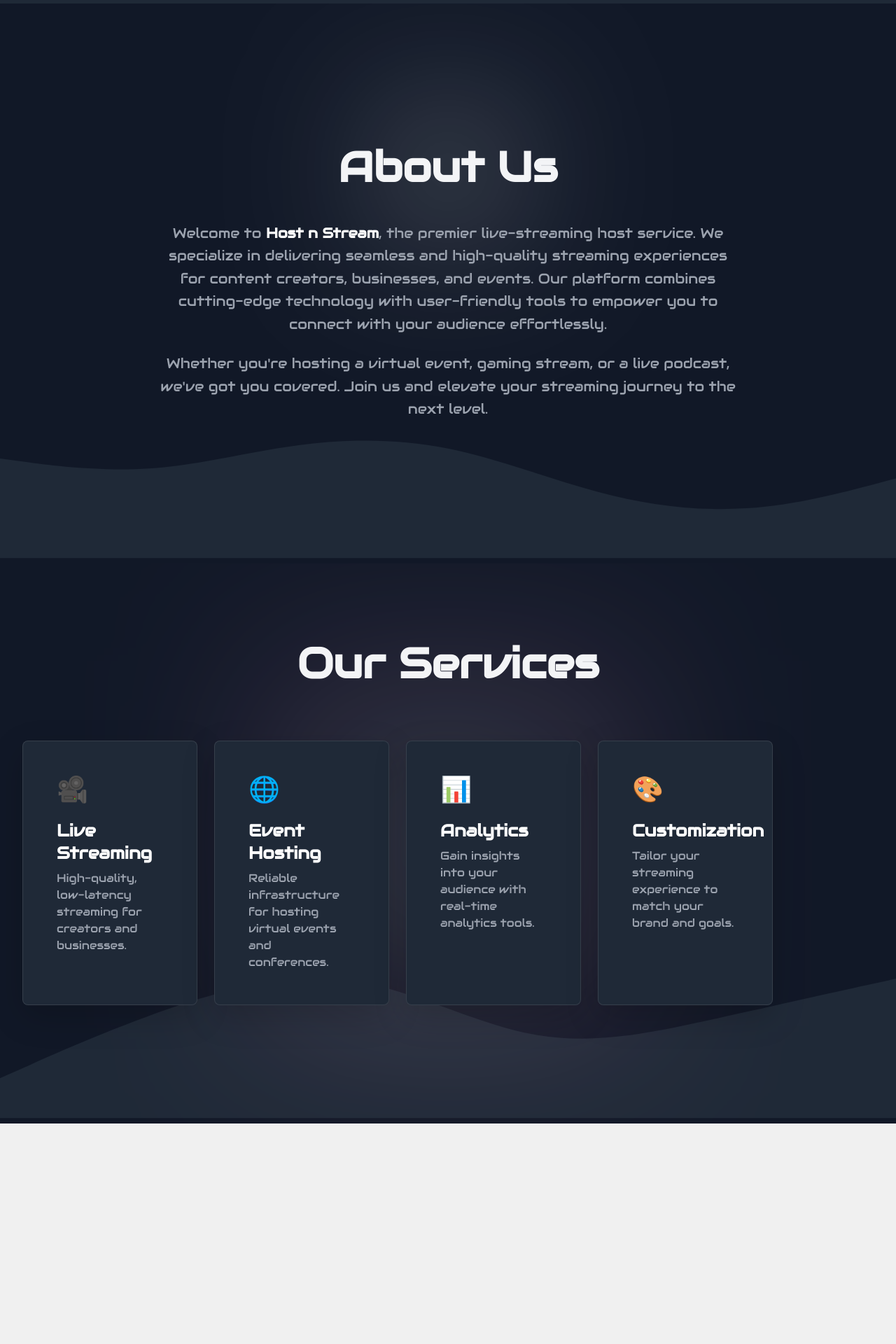
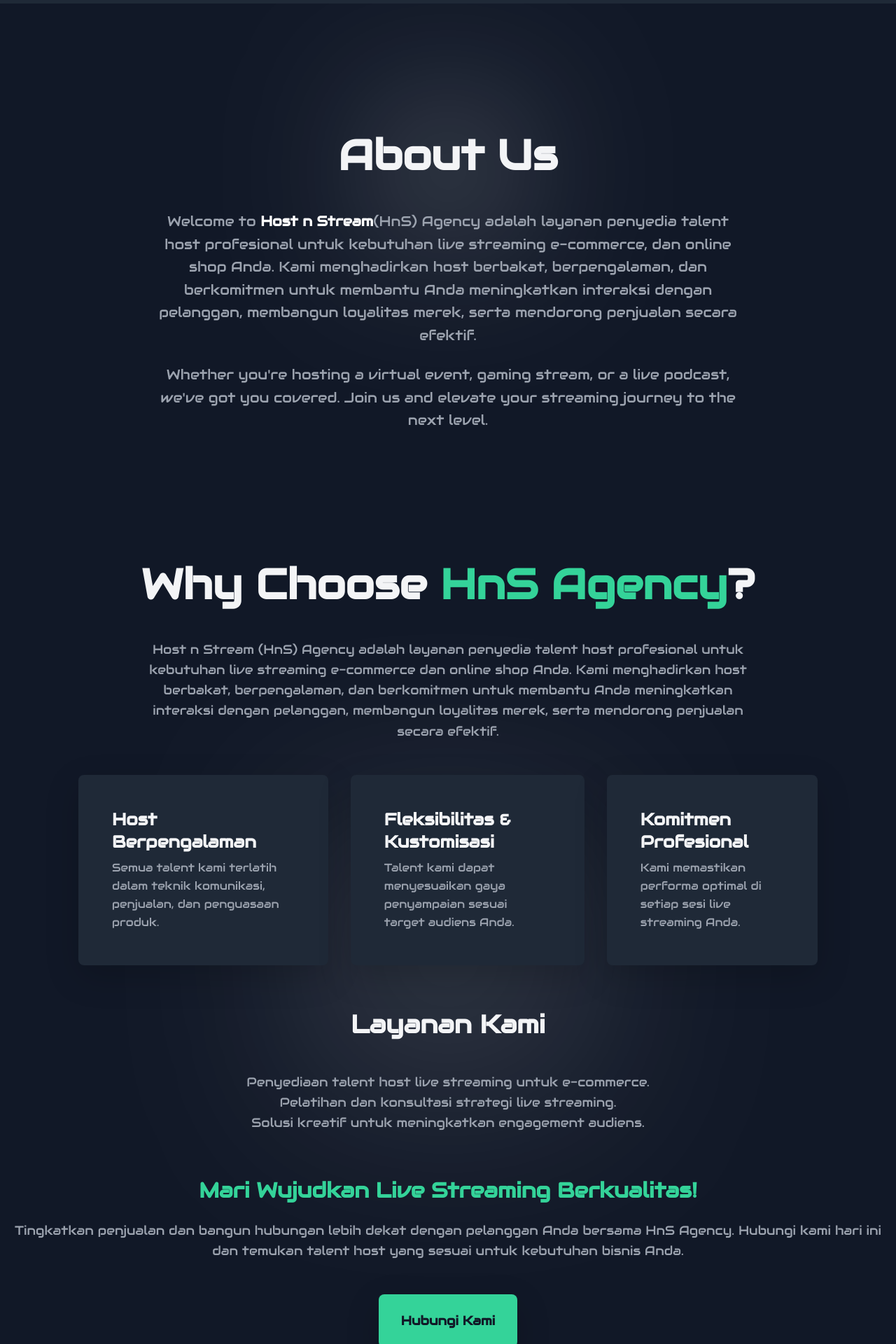
Before and after one commit to Rafiadnan0666/HnS, a React (Create React App) app: page / in a window 1280 px wide. Shown: the part 880-2800 px from the top of the page at 70% size. Before the commit the page ends 2485 px from the top, so only its background shows below. Built offline with nearby package versions, Linux system fonts and the light colour scheme.

Commit message:
udah v 1

```diff
--- a/package.json
+++ b/package.json
@@ -5,6 +5,9 @@
   "dependencies": {
     "@emotion/react": "^11.13.3",
     "@emotion/styled": "^11.13.0",
+    "@fortawesome/free-brands-svg-icons": "^6.7.2",
+    "@fortawesome/free-solid-svg-icons": "^6.7.2",
+    "@fortawesome/react-fontawesome": "^0.2.2",
     "@mui/icons-material": "^6.1.1",
     "@mui/material": "^6.1.1",
     "@mui/styled-engine-sc": "^6.1.1",
--- a/public/index.html
+++ b/public/index.html
@@ -9,6 +9,7 @@
       name="description"
       content="Web site created using create-react-app"
     />
+    <link rel="stylesheet" href="https://cdnjs.cloudflare.com/ajax/libs/font-awesome/6.7.2/css/all.min.css" integrity="sha512-Evv84Mr4kqVGRNSgIGL/F/aIDqQb7xQ2vcrdIwxfjThSH8CSR7PBEakCr51Ck+w+/U6swU2Im1vVX0SVk9ABhg==" crossorigin="anonymous" referrerpolicy="no-referrer" />
     <link rel="apple-touch-icon" href="%PUBLIC_URL%/logo192.png" />
     <!--
       manifest.json provides metadata used when your web app is installed on a
--- a/src/pages/About/About.js
+++ b/src/pages/About/About.js
@@ -2,7 +2,7 @@ import React from "react";
 
 const About = () => {
   return (
-    <div className="relative flex flex-col items-center justify-center min-h-screen bg-gray-900 text-gray-300 font-[Audiowide] overflow-hidden">
+    <section className="relative flex flex-col items-center justify-center min-h-screen bg-gray-900 text-gray-300 font-[Audiowide] overflow-hidden" id="about">
       {/* Glowing Background Effect */}
       <div
         className="absolute pointer-events-none"
@@ -12,7 +12,8 @@ const About = () => {
           top: "30%",
           left: "50%",
           transform: "translate(-50%, -50%)",
-          background: "radial-gradient(circle, rgba(255,255,255,0.2) 0%, rgba(255,255,255,0.05) 50%, rgba(255,255,255,0) 100%)",
+          background:
+            "radial-gradient(circle, rgba(255,255,255,0.2) 0%, rgba(255,255,255,0.05) 50%, rgba(255,255,255,0) 100%)",
           mixBlendMode: "screen",
           filter: "blur(80px)",
           zIndex: 1,
@@ -23,19 +24,22 @@ const About = () => {
       <div className="relative z-10 max-w-4xl text-center p-8">
         <h2 className="text-6xl font-bold text-gray-100 mb-6">About Us</h2>
         <p className="text-xl text-gray-400 leading-relaxed">
-          Welcome to <span className="text-white font-bold">Host n Stream</span>, the premier live-streaming host service.
-          We specialize in delivering seamless and high-quality streaming experiences for content creators, businesses,
-          and events. Our platform combines cutting-edge technology with user-friendly tools to empower you to connect
-          with your audience effortlessly.
+          Welcome to <span className="text-white font-bold">Host n Stream</span>
+          (HnS) Agency adalah layanan penyedia talent host profesional untuk
+          kebutuhan live streaming e-commerce, dan online shop Anda. Kami
+          menghadirkan host berbakat, berpengalaman, dan berkomitmen untuk
+          membantu Anda meningkatkan interaksi dengan pelanggan, membangun
+          loyalitas merek, serta mendorong penjualan secara efektif.
         </p>
         <p className="text-xl text-gray-400 mt-4 leading-relaxed">
-          Whether you're hosting a virtual event, gaming stream, or a live podcast, we've got you covered.
-          Join us and elevate your streaming journey to the next level.
+          Whether you're hosting a virtual event, gaming stream, or a live
+          podcast, we've got you covered. Join us and elevate your streaming
+          journey to the next level.
         </p>
       </div>
 
       {/* Decorative Wave at Bottom */}
-      <div className="absolute bottom-0 w-full h-[40vh]">
+      {/* <div className="absolute bottom-0 w-full h-[40vh]">
         <svg
           xmlns="http://www.w3.org/2000/svg"
           viewBox="0 0 1440 320"
@@ -45,12 +49,10 @@ const About = () => {
             fill: "#1f2937",
           }}
         >
-          <path
-            d="M0,160L40,165.3C80,171,160,181,240,176C320,171,400,149,480,138.7C560,128,640,128,720,144C800,160,880,192,960,213.3C1040,235,1120,245,1200,240C1280,235,1360,213,1400,202.7L1440,192L1440,320L1400,320C1360,320,1280,320,1200,320C1120,320,1040,320,960,320C880,320,800,320,720,320C640,320,560,320,480,320C400,320,320,320,240,320C160,320,80,320,40,320L0,320Z"
-          ></path>
+          <path d="M0,160L40,165.3C80,171,160,181,240,176C320,171,400,149,480,138.7C560,128,640,128,720,144C800,160,880,192,960,213.3C1040,235,1120,245,1200,240C1280,235,1360,213,1400,202.7L1440,192L1440,320L1400,320C1360,320,1280,320,1200,320C1120,320,1040,320,960,320C880,320,800,320,720,320C640,320,560,320,480,320C400,320,320,320,240,320C160,320,80,320,40,320L0,320Z"></path>
         </svg>
-      </div>
-    </div>
+      </div> */}
+    </section>
   );
 };
 
--- a/src/pages/Footer/Footer.js
+++ b/src/pages/Footer/Footer.js
@@ -1,12 +1,41 @@
-import React, { Component } from 'react'
+import React from "react";
 
 const Footer = () => {
-    return (
-      <div>
+  return (
+    <footer className="bg-gray-900 text-gray-300 py-6 font-[Audiowide]">
+      <div className="container mx-auto flex flex-col items-center justify-center">
+        {/* Logo */}
+        <h1 className="text-4xl font-bold text-gray-100 mb-4">HNS</h1>
 
+        {/* Footer Links */}
+        <div className="flex space-x-6 mb-4">
+          <a
+            href="#about"
+            className="text-gray-400 hover:text-gray-100 transition duration-300"
+          >
+            About Us
+          </a>
+          <a
+            href="#service"
+            className="text-gray-400 hover:text-gray-100 transition duration-300"
+          >
+            Services
+          </a>
+          <a
+            href="#contact"
+            className="text-gray-400 hover:text-gray-100 transition duration-300"
+          >
+            Contact
+          </a>
+        </div>
+
+        {/* Copyright */}
+        <p className="text-gray-500 text-sm">
+          © {new Date().getFullYear()} HNS. All rights reserved.
+        </p>
       </div>
-    )
-  }
-
+    </footer>
+  );
+};
 
 export default Footer;
--- a/src/pages/Home/Home.js
+++ b/src/pages/Home/Home.js
@@ -6,13 +6,19 @@ import Projects from "../Projects/Projects";
 import Header from "../Header/Header";
 import About from "../About/About";
 import Service from "../Services/Service";
+import Whyus from "../Whyus/Whyus";
+import Contact from "../Contact/Contact";
+import Footer from "../Footer/Footer";
 
 const Home = () => {
   return (
     <div>
     <Header/>
     <About/>
-    <Service/>
+    <Whyus/>
+    {/* <Service/> */}
+    <Contact/>
+    <Footer/>
     </div>
   );
 };
--- /dev/null
+++ b/src/pages/Whyus/Whyus.js
@@ -0,0 +1,126 @@
+import React from "react";
+
+const Whyus = () => {
+  return (
+    <section
+      className="relative flex flex-col items-center justify-center min-h-screen bg-gray-900 text-gray-300 font-[Audiowide] overflow-hidden"
+      id="service"
+    >
+      {/* Background Glow */}
+      <div
+        className="absolute pointer-events-none"
+        style={{
+          width: "600px",
+          height: "600px",
+          top: "50%",
+          left: "50%",
+          transform: "translate(-50%, -50%)",
+          background:
+            "radial-gradient(circle, rgba(255,255,255,0.15) 0%, rgba(255,255,255,0.05) 60%, rgba(255,255,255,0) 100%)",
+          mixBlendMode: "screen",
+          filter: "blur(100px)",
+          zIndex: 1,
+        }}
+      ></div>
+
+      {/* Header */}
+      <div className="relative z-10 text-center max-w-4xl">
+        <h2 className="text-6xl font-bold text-gray-100 mb-6">
+          Why Choose <span className="text-[#34D399]">HnS Agency</span>?
+        </h2>
+        <p className="text-lg text-gray-400 leading-relaxed">
+          Host n Stream (HnS) Agency adalah layanan penyedia talent host
+          profesional untuk kebutuhan live streaming e-commerce dan online shop
+          Anda. Kami menghadirkan host berbakat, berpengalaman, dan berkomitmen
+          untuk membantu Anda meningkatkan interaksi dengan pelanggan, membangun
+          loyalitas merek, serta mendorong penjualan secara efektif.
+        </p>
+      </div>
+
+      {/* Features */}
+      <div className=" flex align-middle items-center z-10 flex-grow grid-cols-1 md:grid-cols-3 gap-8 mt-12 max-w-6xl px-6">
+        {/* Feature 1 */}
+        <div className="bg-gray-800 p-6 rounded-lg shadow-lg hover:scale-105 transform transition-all duration-300">
+          <h3 className="text-2xl font-bold text-gray-100 mb-2">
+            Host Berpengalaman
+          </h3>
+          <p className="text-gray-400 leading-relaxed">
+            Semua talent kami terlatih dalam teknik komunikasi, penjualan, dan
+            penguasaan produk.
+          </p>
+        </div>
+
+        {/* Feature 2 */}
+        <div className="bg-gray-800 p-6 rounded-lg shadow-lg hover:scale-105 transform transition-all duration-300">
+          <h3 className="text-2xl font-bold text-gray-100 mb-2">
+            Fleksibilitas & Kustomisasi
+          </h3>
+          <p className="text-gray-400 leading-relaxed">
+            Talent kami dapat menyesuaikan gaya penyampaian sesuai target
+            audiens Anda.
+          </p>
+        </div>
+
+        {/* Feature 3 */}
+        <div className="bg-gray-800 p-6 rounded-lg shadow-lg hover:scale-105 transform transition-all duration-300">
+          <h3 className="text-2xl font-bold text-gray-100 mb-2">
+            Komitmen Profesional
+          </h3>
+          <p className="text-gray-400 leading-relaxed">
+            Kami memastikan performa optimal di setiap sesi live streaming Anda.
+          </p>
+        </div>
+      </div>
+
+      {/* Services */}
+      <div className="relative z-10 mt-16 max-w-5xl text-center">
+        <h3 className="text-4xl font-bold text-gray-100 mb-6">Layanan Kami</h3>
+        <ul className="text-gray-400 text-lg leading-relaxed">
+          <li>Penyediaan talent host live streaming untuk e-commerce.</li>
+          <li>Pelatihan dan konsultasi strategi live streaming.</li>
+          <li>Solusi kreatif untuk meningkatkan engagement audiens.</li>
+        </ul>
+      </div>
+
+      {/* Call to Action */}
+      <div className="relative z-10 mt-16 text-center">
+        <h3 className="text-3xl font-bold text-[#34D399] mb-4">
+          Mari Wujudkan Live Streaming Berkualitas!
+        </h3>
+        <p className="text-gray-400 text-lg leading-relaxed mb-6">
+          Tingkatkan penjualan dan bangun hubungan lebih dekat dengan pelanggan
+          Anda bersama HnS Agency. Hubungi kami hari ini dan temukan talent host
+          yang sesuai untuk kebutuhan bisnis Anda.
+        </p>
+        <button
+          onClick={() =>
+            window.location.assign(
+              "https://api.whatsapp.com/send/?phone=+62%20896-5239-9694&text=Assalamualaikum&type=phone_number&app_absent=0"
+            )
+          }
+          className="px-8 py-4 bg-[#34D399] text-gray-900 text-lg font-bold rounded-lg shadow-lg hover:bg-[#2EBF89] transition-all duration-300"
+        >
+          Hubungi Kami
+        </button>
+      </div>
+
+      {/* Decorative Wave */}
+      {/* <div className="absolute bottom-0 w-full h-[40vh]">
+        <svg
+          xmlns="http://www.w3.org/2000/svg"
+          viewBox="0 0 1440 320"
+          className="w-full h-full"
+          style={{
+            fill: "#1f2937",
+          }}
+        >
+          <path
+            d="M0,160L40,186.7C80,213,160,267,240,250.7C320,235,400,149,480,122.7C560,96,640,128,720,133.3C800,139,880,117,960,122.7C1040,128,1120,160,1200,192C1280,224,1360,256,1400,272L1440,288L1440,320L1400,320C1360,320,1280,320,1200,320C1120,320,1040,320,960,320C880,320,800,320,720,320C640,320,560,320,480,320C400,320,320,320,240,320C160,320,80,320,40,320L0,320Z"
+          ></path>
+        </svg>
+      </div> */}
+    </section>
+  );
+};
+
+export default Whyus;
```
Also changed, not shown: src/pages/Contact/Contact.js (+71 -0 lines), src/pages/Header/Header.js (+12 -2 lines), 1 other file (tests, documents, lock files or other folders).
